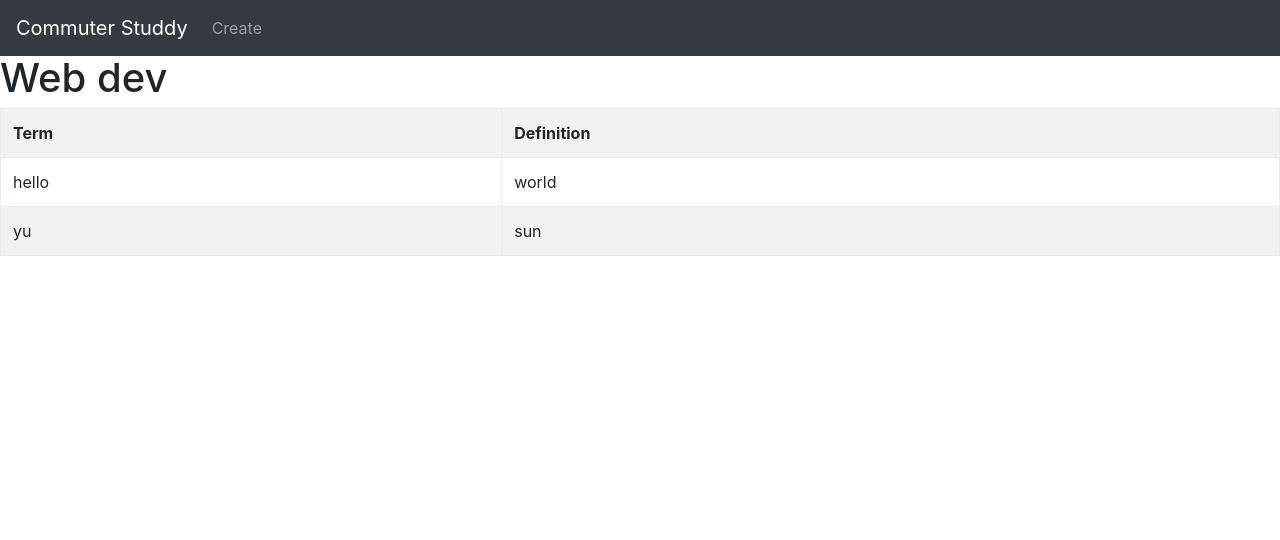
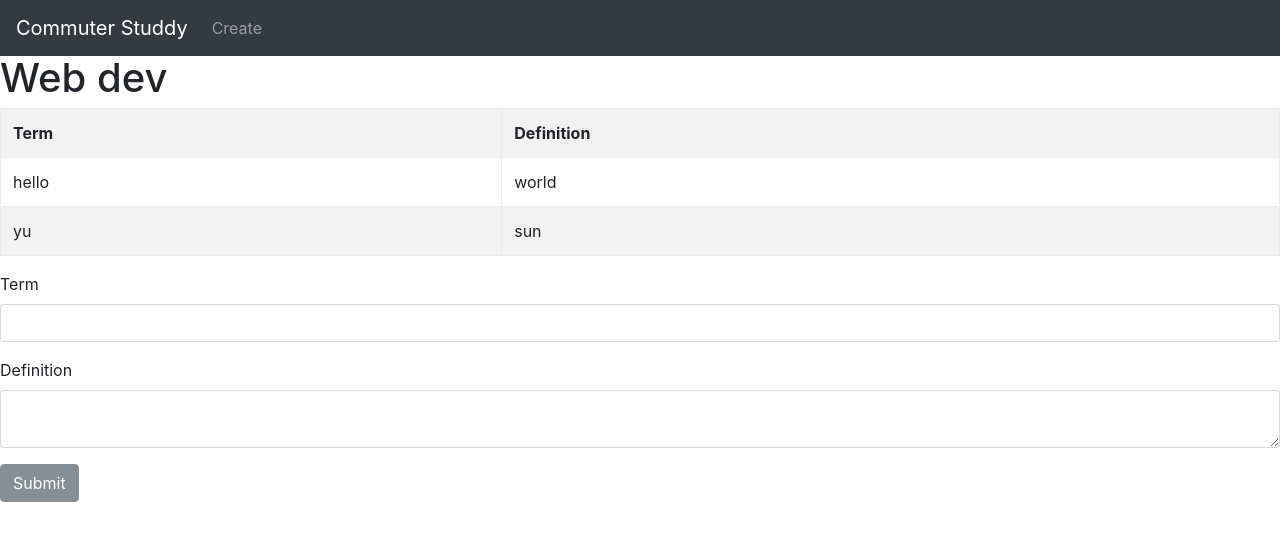
Before and after one commit to cs480SnackOverflow/front-end, a React (Create React App) app: page / in a window 1280 px wide. Shown: the top 540 px of the page. Built offline with nearby package versions, Linux system fonts and the light colour scheme.

Commit message:
Changed createflashcard component to use reactstrap form

```diff
--- a/src/components/CreateFlashcard.jsx
+++ b/src/components/CreateFlashcard.jsx
@@ -1,11 +1,14 @@
 import React from 'react'
-import { Table } from 'reactstrap';
+import { Button, Form, FormGroup, Label, Input, FormText } from 'reactstrap';
 import FlashcardList from './FlashcardList';
 
 class CreateFlashcard extends React.Component {
   constructor(props) {
     super(props);
-    this.state = {term: '',definition: ''};
+    this.state = {
+      term: '',
+      definition: ''
+    };
 
     this.handleChange1 = this.handleChange1.bind(this);
     this.handleChange2 = this.handleChange2.bind(this);
@@ -18,30 +21,23 @@ class CreateFlashcard extends React.Component {
   handleChange2(event) {
     this.setState({definition: event.target.value});
   }
-  handleSubmit(event){
-    alert('New flashcard created: ' + this.state.term +' '+ this.state.definition);
+  handleSubmit(event) {
+    alert('New flashcard created: ' + this.state.term + ' ' + this.state.definition);
     event.preventDefault();
   }
-  render(){
+  render() {
     return (
-      <div>
-      <Table bordered>
-      <tbody>
-      <form onSubmit={this.handleSubmit}>
-        <label>
-          Term:
-            <input type="text" term = {this.state.term}
-            onChange={this.handleChange1} />
-          Definition:
-            <input type="text" definition = {this.state.definition}
-            onChange={this.handleChange2} />
-        </label>
-        <input type="submit" value="Submit" />
-        </form>
-        </tbody>
-        </Table>
-        </div>
-
+              <Form onSubmit={this.handleSubmit}>
+              <FormGroup>
+                <Label for="term">Term</Label>
+                <Input type="text" name="term" id="term" term={this.state.term} onChange={this.handleChange1}/>
+              </FormGroup>
+              <FormGroup>
+                <Label for="definition">Definition</Label>
+                <Input type="textarea" name="definition" id="definition" term={this.state.definition} onChange={this.handleChange2}/>
+              </FormGroup>
+                <Button>Submit</Button>
+              </Form>
     );
   }
 }
```
